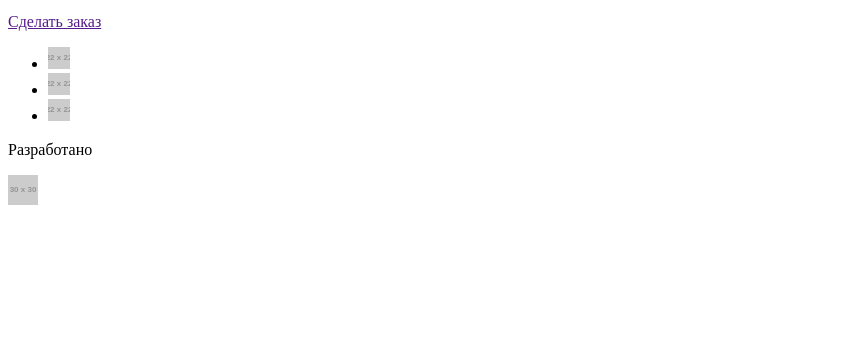
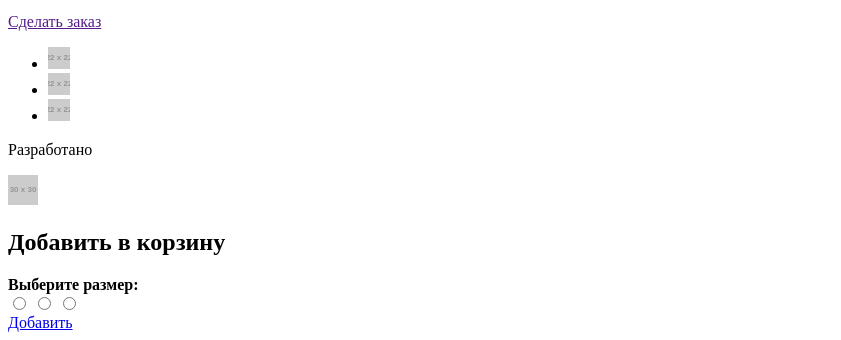
Before and after one commit to nikname777/410931-mishka, a website: page catalog.html in a window 1280 px wide. Shown: the part 1415-1755 px from the top of the page, without its empty margins (0-841 px from the left). Before the commit the page ends 1632 px from the top, so only its background shows below. Drawn offline with Linux system fonts and the light colour scheme; placeholder pictures from the web are drawn by us.

Commit message:
Добавил блок catalog-modal

```diff
--- a/catalog.html
+++ b/catalog.html
@@ -116,5 +116,15 @@
       <img src="http://placehold.it/30x30" alt="Academy" width="30" height="30">
     </div>
   </footer>
+  <div class="catalog-modal">
+    <h2>Добавить в корзину</h2>
+    <b>Выберите размер:</b>
+    <div class="catalog-modal__size">
+      <input type="radio" value="">
+      <input type="radio" value="">
+      <input type="radio" value="">
+    </div>
+    <a class="catalog-modal__btn btn" href="№">Добавить</a>
+  </div>
 </body>
 </html>
```
